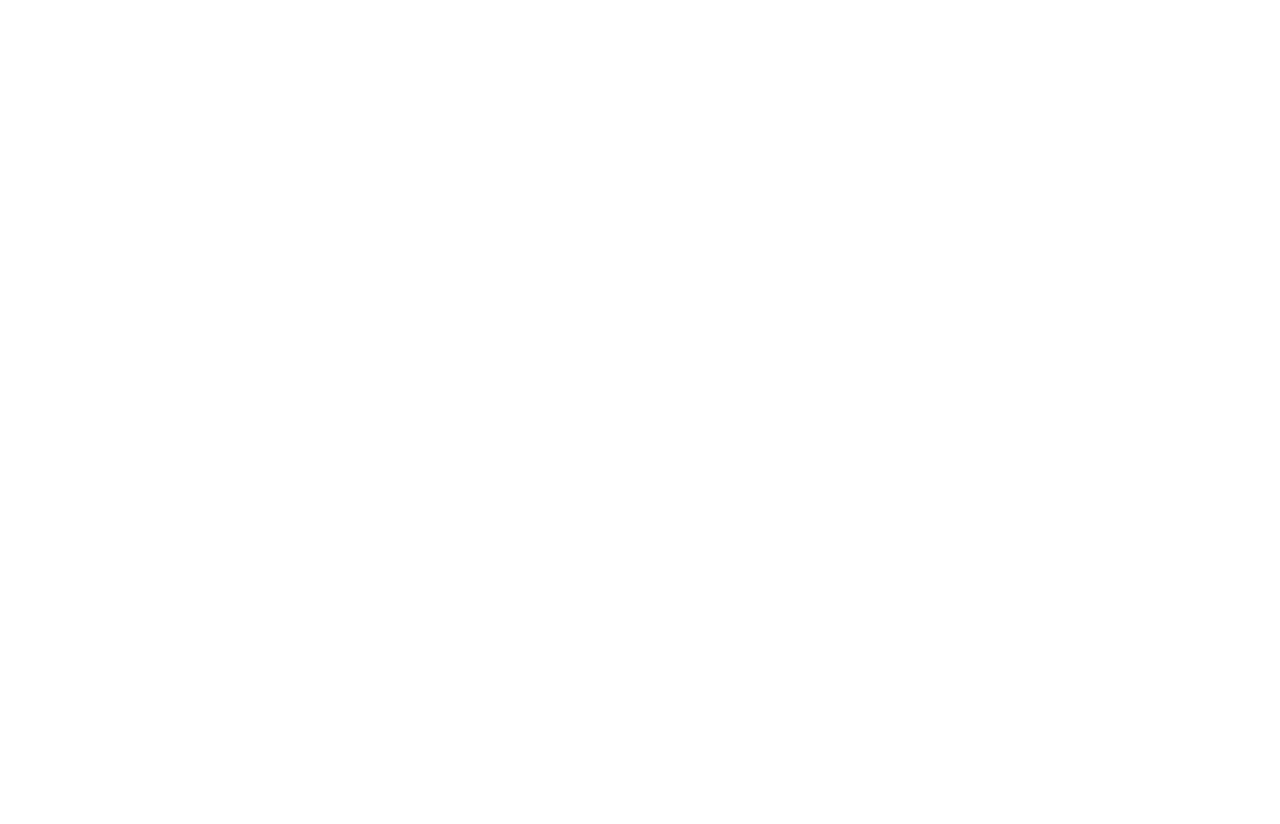
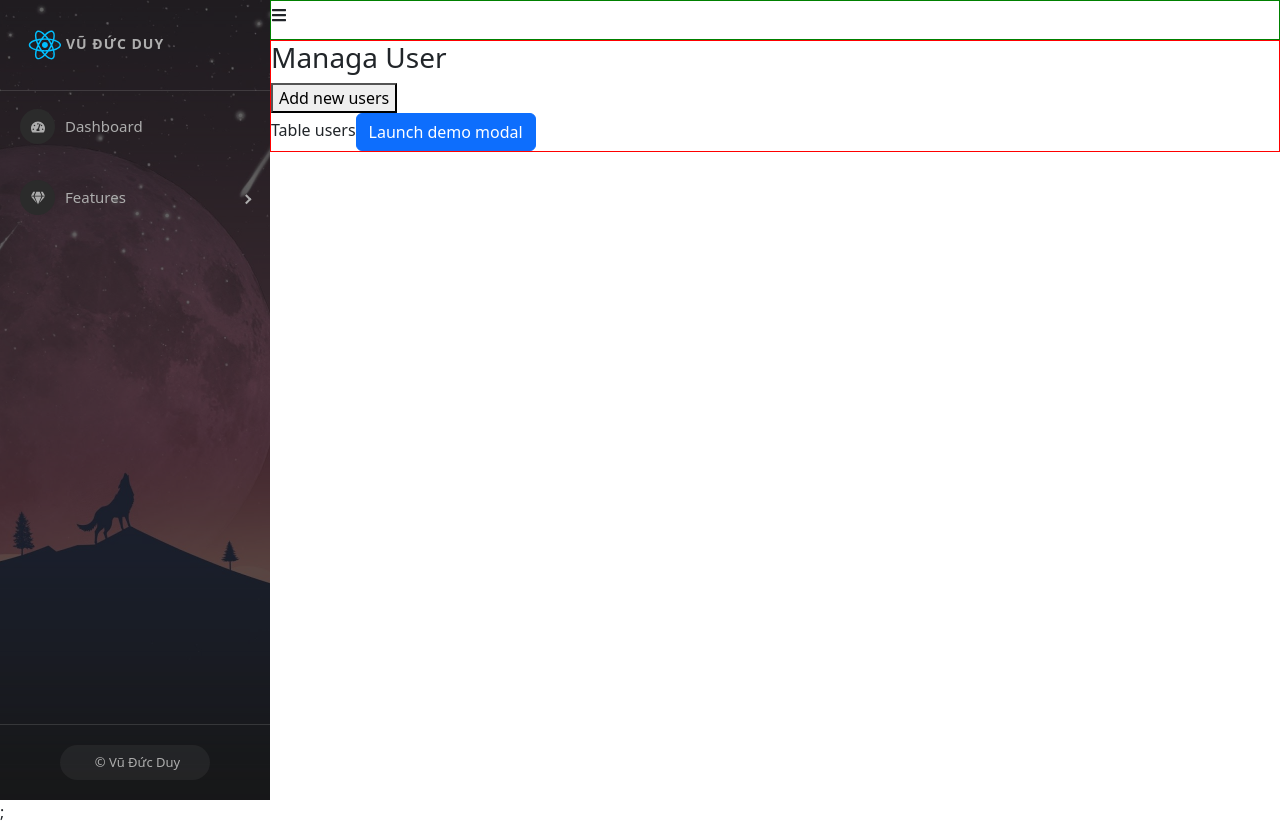
Before and after one commit to DuyCR7/LearnReactjs, a React (Create React App) app: page /admins/manage-users in a window 1280 px wide. Before the commit this address had no page. Before the commit the page ends 800 px from the top, so only its background shows below. Built offline with nearby package versions, Linux system fonts and the light colour scheme.

Commit message:
Modal Create User

```diff
--- a/src/components/Admin/Admin.js
+++ b/src/components/Admin/Admin.js
@@ -2,6 +2,7 @@
 import './Admin.scss';
 import { FaBars } from 'react-icons/fa';
 import { useState } from "react";
+import { Outlet } from "react-router-dom";
 
 const Admin = () => {
     const [collapsed, setCollapsed] = useState(false);
@@ -12,8 +13,13 @@
                 <SideBar collapsed={collapsed}/>
             </div>
             <div className="admin-content">
-                <FaBars onClick={() => setCollapsed(!collapsed)}/>
-                Admin content
+                <div className="admin-header">
+                    <FaBars onClick={() => setCollapsed(!collapsed)}/>
+
+                </div>
+                <div className="admin-main">
+                    <Outlet />
+                </div>
             </div>
         </div>
     );
--- a/src/components/Admin/Admin.scss
+++ b/src/components/Admin/Admin.scss
@@ -5,4 +5,16 @@
             height: 100vh !important;
         }
     }
+
+    .admin-content {
+        width: 100%;
+        .admin-header {
+            height: 40px;
+            border: 1px solid green;
+        }
+
+        .admin-main {
+            border: 1px solid red;
+        }
+    }
 }
--- /dev/null
+++ b/src/components/Admin/Content/DashBoard.js
@@ -0,0 +1,9 @@
+const DashBoard = (props) => {
+    return (
+        <div>
+            <h1>DashBoard</h1>
+        </div>
+    );
+}
+
+export default DashBoard;
--- /dev/null
+++ b/src/components/Admin/Content/ManageUser.js
@@ -0,0 +1,23 @@
+import ModalCreateUser from "./ModalCreateUser";
+
+
+const ManagaUser = (props) => {
+  return (
+    <div className="manage-user-container">
+      <div className="title">
+        <h3>Managa User</h3>
+      </div>
+      <div className="users-content">
+        <div>
+          <button>Add new users</button>
+        </div>
+        <div>
+          Table users
+          <ModalCreateUser />
+        </div>
+      </div>
+    </div>
+  );
+};
+
+export default ManagaUser;
--- /dev/null
+++ b/src/components/Admin/Content/ModalCreateUser.js
@@ -0,0 +1,63 @@
+import { useState } from "react";
+import Button from "react-bootstrap/Button";
+import Modal from "react-bootstrap/Modal";
+
+const ModalCreateUser = () => {
+  const [show, setShow] = useState(false);
+
+  const handleClose = () => setShow(false);
+  const handleShow = () => setShow(true);
+
+  return (
+    <>
+      <Button variant="primary" onClick={handleShow}>
+        Launch demo modal
+      </Button>
+
+      <Modal show={show} onHide={handleClose} size="xl" backdrop="static">
+        <Modal.Header closeButton>
+          <Modal.Title>Add new user</Modal.Title>
+        </Modal.Header>
+        <Modal.Body>
+          <form className="row g-3">
+            <div className="col-md-6">
+              <label className="form-label">Email</label>
+              <input type="email" className="form-control" />
+            </div>
+            <div className="col-md-6">
+              <label className="form-label">Password</label>
+              <input type="password" className="form-control" />
+            </div>
+            <div className="col-md-6">
+              <label className="form-label">Username</label>
+              <input type="text" className="form-control" />
+            </div>
+            <div className="col-md-6">
+              <label className="form-label">Role</label>
+              <select className="form-select">
+                <option selected value="USER">
+                  USER
+                </option>
+                <option value="ADMIN">ADMIN</option>
+              </select>
+            </div>
+            <div className="col-md-12">
+              <label className="form-label">Image</label>
+              <input type="file" className="form-control" />
+            </div>
+          </form>
+        </Modal.Body>
+        <Modal.Footer>
+          <Button variant="secondary" onClick={handleClose}>
+            Close
+          </Button>
+          <Button variant="primary" onClick={handleClose}>
+            Save
+          </Button>
+        </Modal.Footer>
+      </Modal>
+    </>
+  );
+};
+
+export default ModalCreateUser;
--- a/src/components/Admin/SideBar.js
+++ b/src/components/Admin/SideBar.js
@@ -21,6 +21,7 @@
 import { DiReact }from "react-icons/di";
 import { MdDashboard } from "react-icons/md";
 import './SideBar.scss';
+import { Link } from "react-router-dom";
 
 const SideBar = (props) => {
   const { image, collapsed, toggled, handleToggleSidebar } = props;
@@ -57,6 +58,7 @@
               icon={<FaTachometerAlt />}
             >
               Dashboard
+              <Link to="/admins" />
             </MenuItem>
           </Menu>
           <Menu iconShape="circle">
@@ -64,7 +66,10 @@
                 icon={<FaGem/>}
                 title="Features"
             >
-              <MenuItem>Quản lý Users</MenuItem>
+              <MenuItem>
+                Quản lý Users
+                <Link to="/admins/manage-users" />
+              </MenuItem>
               <MenuItem>Quản lý Bài Quiz</MenuItem>
               <MenuItem>Quản lý Câu Hỏi</MenuItem>
             </SubMenu>
--- a/src/index.js
+++ b/src/index.js
@@ -9,6 +9,8 @@
 import User from "./components/User/User";
 import Admin from "./components/Admin/Admin";
 import HomePage from "./components/Home/HomePage";
+import ManagaUser from "./components/Admin/Content/ManageUser";
+import DashBoard from "./components/Admin/Content/DashBoard";
 
 const root = ReactDOM.createRoot(document.getElementById("root"));
 root.render(
@@ -21,7 +23,10 @@
           <Route path="users" element={<User />} />
         </Route>
 
-        <Route path="admins" element={<Admin />} />
+        <Route Route path="/admins" element={<Admin />}>
+          <Route index element={<DashBoard />} />
+          <Route path="manage-users" element={<ManagaUser />} />
+        </Route>
       </Routes>
     </BrowserRouter>
     {/* </React.StrictMode> */}
```
